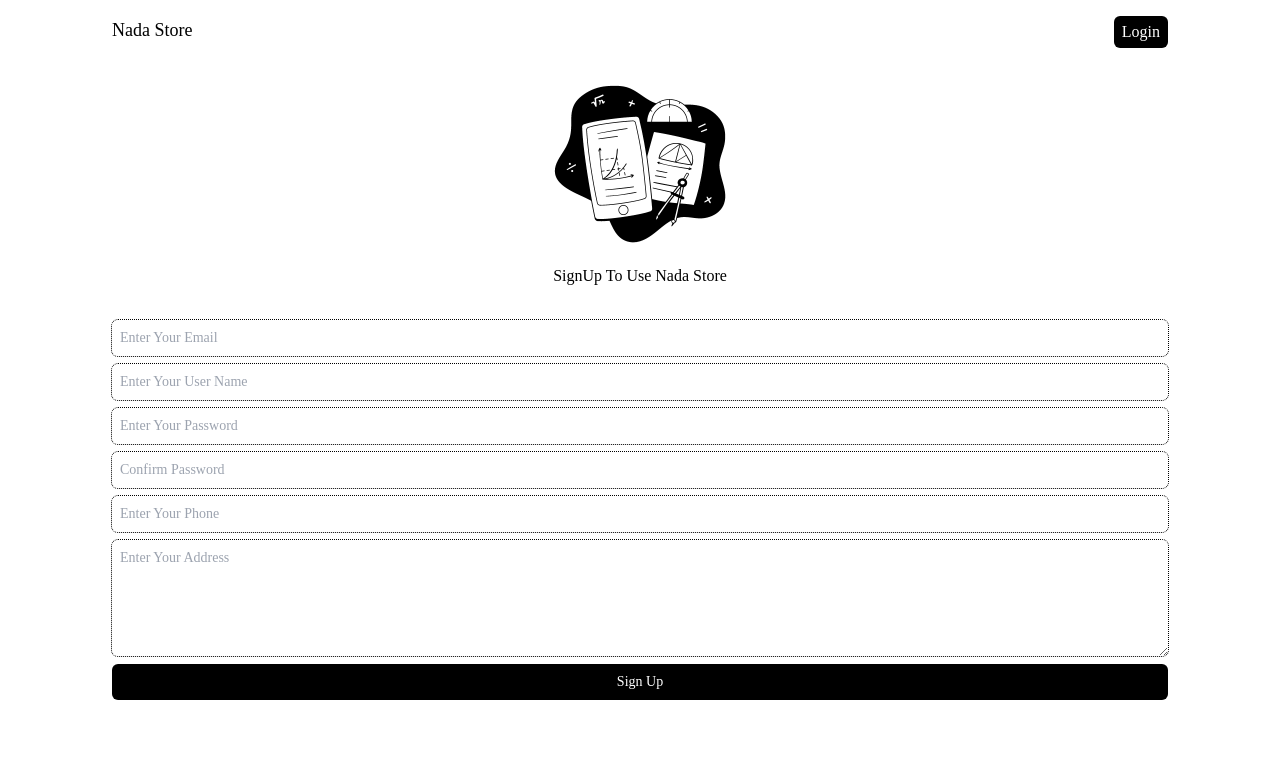
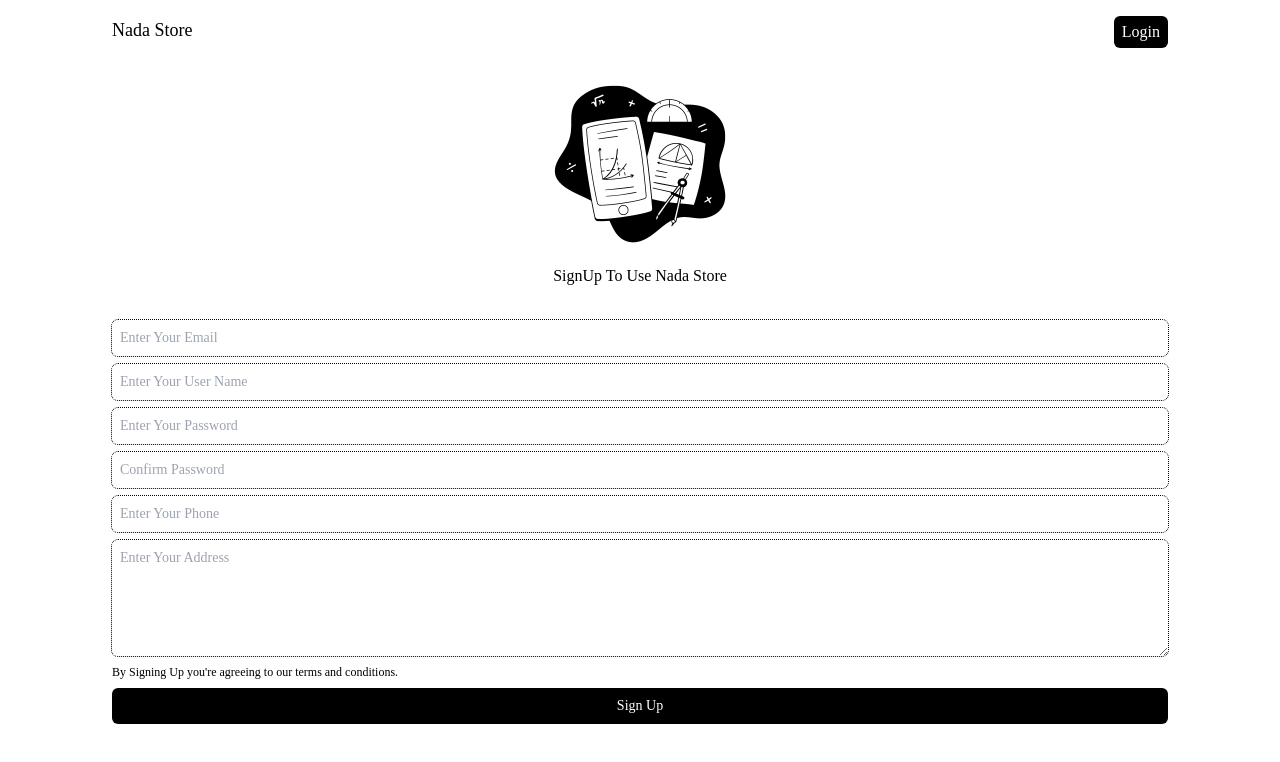
Before and after one commit to ananduremanan/nada_store, a SvelteKit app in the folder Client/: page /signup in a window 1280 px wide. Shown: the top 762 px of the page. Built offline with nearby package versions, Linux system fonts and the light colour scheme; a web font is replaced by a local one.

Commit message:
Minor Changes

```diff
--- a/Client/src/routes/+layout.svelte
+++ b/Client/src/routes/+layout.svelte
@@ -5,7 +5,7 @@
 	let isOpen: boolean = false;
 </script>
 
-<nav class="px-8 lg:px-28 py-4 flex justify-between sticky top-0 z-50">
+<nav class="px-8 lg:px-28 py-4 flex justify-between sticky top-0 z-50 bg-white">
 	<a href="/" class="text-lg">Nada Store</a>
 	<div>
 		<button
--- a/Client/src/routes/signup/+page.svelte
+++ b/Client/src/routes/signup/+page.svelte
@@ -1,9 +1,9 @@
 <script lang="ts">
-	import '../../app.css'
+	import '../../app.css';
 </script>
 
-<section class="flex flex-col items-center">
-	<img src="/images/signup.png" alt="signup" width="200" class="" />
+<section class="relative flex flex-col items-center">
+	<img src="/images/signup.png" alt="signup" width="200" class="z-0 relative" />
 	<div>SignUp To Use Nada Store</div>
 	<div class="flex flex-col gap-2 w-full mt-8">
 		<input
@@ -36,6 +36,7 @@
 			class="p-2 w-full rounded-md text-black text-sm outline-1 outline-dotted"
 			rows="5"
 		/>
+		<div class="text-xs">By Signing Up you're agreeing to our terms and conditions.</div>
 		<button class="bg-black text-white p-2 rounded-md w-full text-sm mb-8" on:click={() => {}}
 			>Sign Up</button
 		>
```
Also changed, not shown: 1 other file (tests, documents, lock files or other folders).
